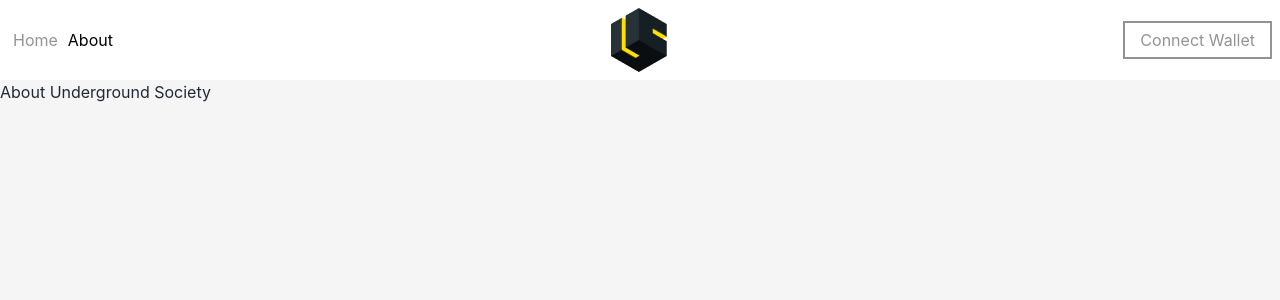
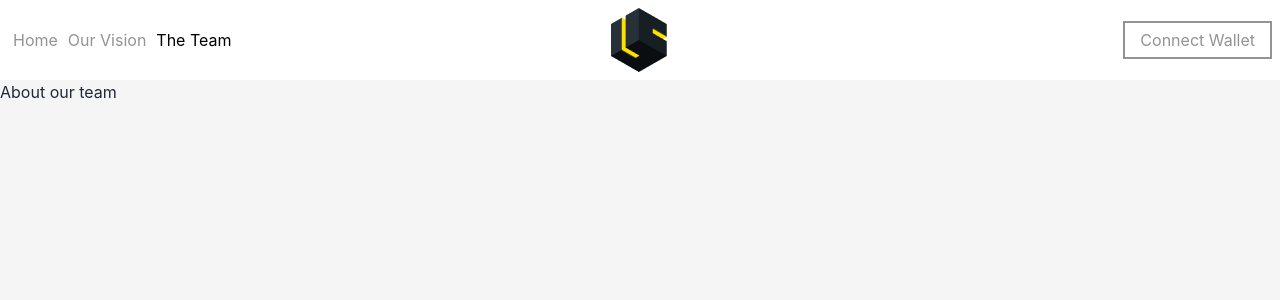
Before and after one commit to Matiaspv42/min-underground-society, a React (Create React App) app: page /about in a window 1280 px wide. Shown: the top 300 px of the page. Built offline with nearby package versions, Linux system fonts and the light colour scheme.

Commit message:
added roadmap section

```diff
--- a/src/App.js
+++ b/src/App.js
@@ -3,6 +3,7 @@ import './App.css';
 import {Routes, Route} from 'react-router-dom'
 import Home from './components/Home';
 import About from './components/About';
+import Roadmap from './components/Roadmap'
 function App() {
   return (
     <div className="App">
@@ -10,6 +11,7 @@ function App() {
       <Routes>
         <Route path='/' element={<Home/>}/>
         <Route path='/about' element={<About/>}/>
+        <Route path='/roadmap' element={<Roadmap/>} />
       </Routes>
     </div>
   );
--- a/src/components/About.js
+++ b/src/components/About.js
@@ -1,7 +1,7 @@
 export default function About () {
     return (
         <div className="about">
-            <h3>About Underground Society</h3>
+            <h3>About our team</h3>
         </div>
     )
 }
--- a/src/components/Navbar.js
+++ b/src/components/Navbar.js
@@ -24,9 +24,14 @@ export default function Navbar (){
              <NavLink to='/'
                     style={({ isActive }) => ({ color: isActive ? "#000" : "#939393" })}
                 >Home</NavLink>
+                <NavLink to='/roadmap'
+            style={({ isActive }) => ({ color: isActive ? "#000" : "#939393" })}
+            >
+                Our Vision
+            </NavLink>
             <NavLink to='/about'
                     style={({ isActive }) => ({ color: isActive ? "#000" : "#939393" })}
-                >About</NavLink>
+                >The Team</NavLink>
           </div>
           <div class="dropdown md:hidden lg:hidden">
             <label tabindex="0" class="btn btn-ghost ">
@@ -50,7 +55,11 @@ export default function Navbar (){
                <NavLink to='/'
                     style={({ isActive }) => ({ color: isActive ? "#000" : "#939393" })}
                 >Home</NavLink>
-
+                <NavLink to='/roadmap'
+            style={({ isActive }) => ({ color: isActive ? "#000" : "#939393" })}
+            >
+                Our Vision
+            </NavLink>
               <NavLink to='/about'
                     style={({ isActive }) => ({ color: isActive ? "#000" : "#939393" })}
                 >About</NavLink>
--- /dev/null
+++ b/src/components/Roadmap.js
@@ -0,0 +1,7 @@
+export default function Project() {
+    return(
+        <div>
+            <h3>Our Vision</h3>
+        </div>
+    )
+}
```
